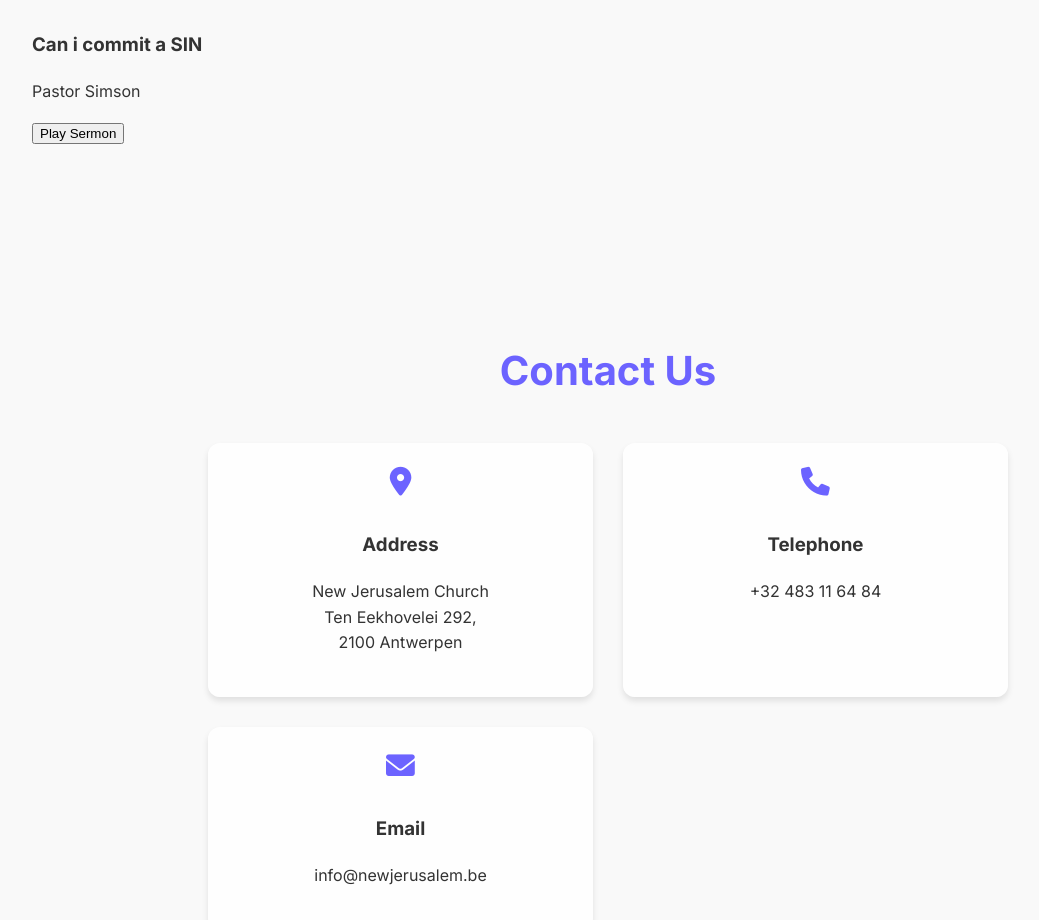
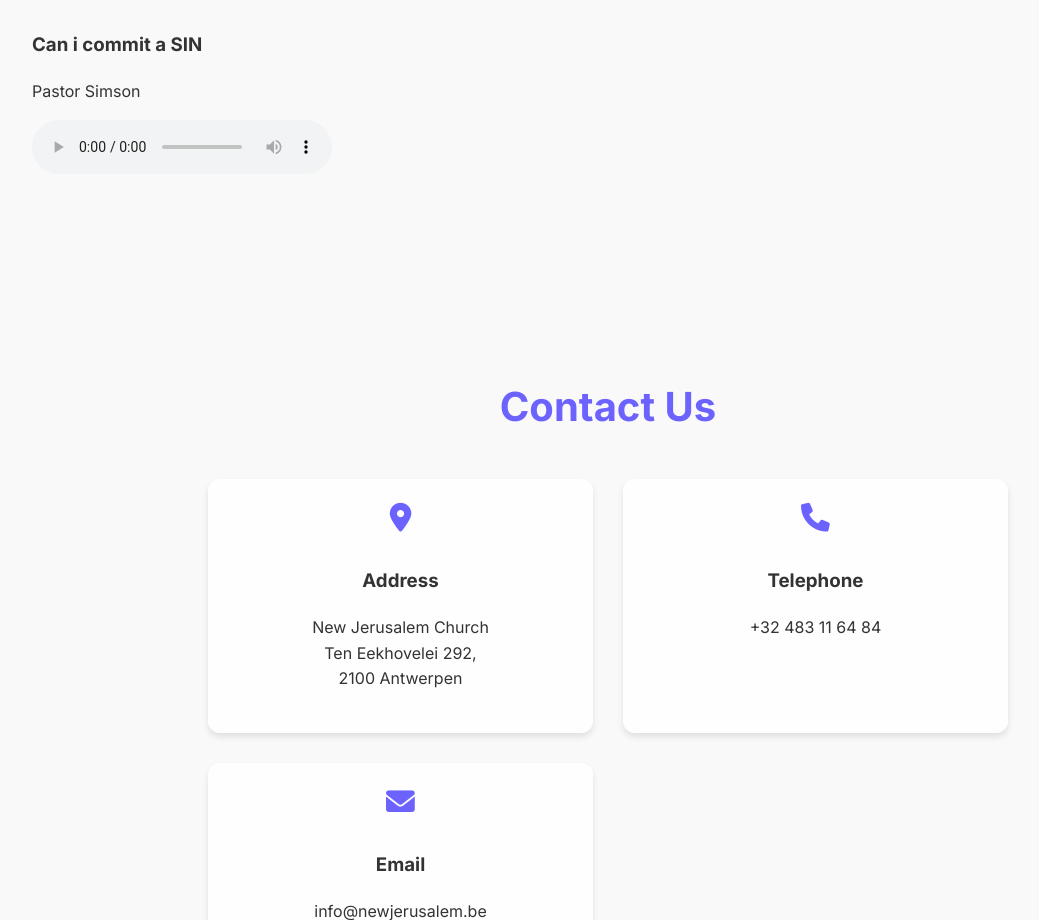
Before and after one commit to simsonpeter/njc, a plain HTML site: page index.html in a window 1280 px wide. Shown: the part 2380-3300 px from the top of the page, without its empty margins (32-1071 px from the left). Drawn offline with Linux system fonts and the light colour scheme.

Commit message:
Update index.html

```diff
--- a/index.html
+++ b/index.html
@@ -112,9 +112,10 @@
                 <h3>Can i commit a SIN</h3>
                 <p class="speaker">Pastor Simson</p>
                 <!-- Replace "YOUR_DIRECT_MP3_LINK" with your actual MP3 URL -->
-                <button class="btn play-button" data-src="https://drive.google.com/uc?export=download&id=1RDR45FE5G-tXd-SItyEUt39zQLj29WEP">
-                    Play Sermon
-                </button>
+                <audio controls>
+    <source src="https://drive.google.com/uc?export=download&id=1RDR45FE5G-tXd-SItyEUt39zQLj29WEP" type="audio/mpeg">
+    Your browser does not support the audio element.
+</audio>
             </div>
         </div>
     </div>
```
